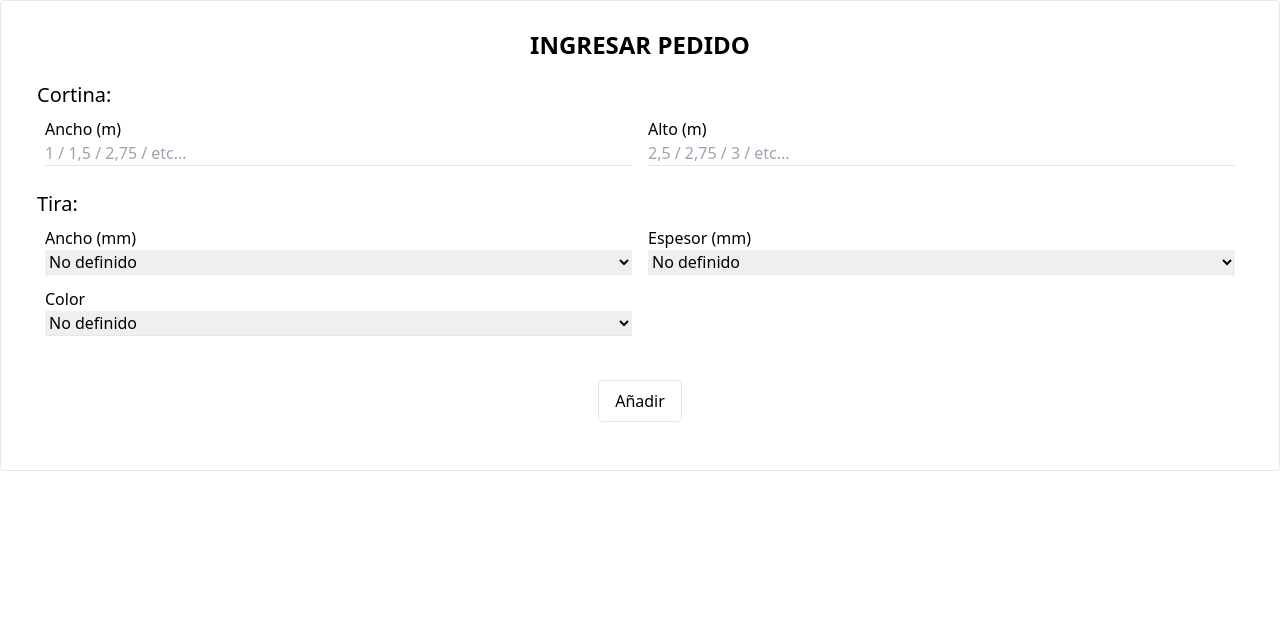
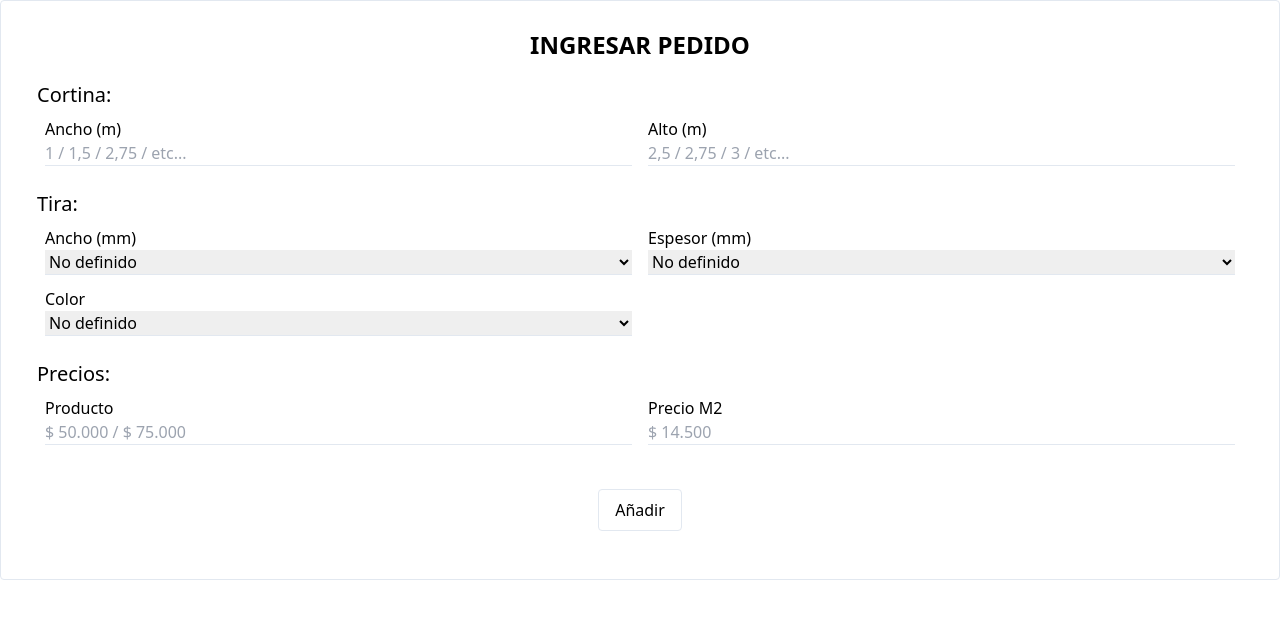
Before and after one commit to SantinoStimoli/Tecnicort, a React (Vite) app: page / in a window 1280 px wide. Shown: the top 618 px of the page. Built offline with nearby package versions, Linux system fonts and the light colour scheme.

Commit message:
new price modificable

```diff
--- a/src/App.tsx
+++ b/src/App.tsx
@@ -16,7 +16,9 @@ const App = () => {
     productHeight: number,
     stripWidth: number,
     stripThickness: number,
-    stripColor: string
+    stripColor: string,
+    price: number,
+    priceM2: number
   ): void => {
     let order: Order = {
       productWidth: productWidth,
@@ -25,10 +27,12 @@ const App = () => {
       stripThickness: stripThickness,
       stripColor: stripColor,
       price:
-        productHeight *
-        productWidth *
-        PRICEM2 *
-        (stripThickness === 3 ? 1.2 : 1),
+        price.toString() !== ""
+          ? price
+          : productHeight *
+            productWidth *
+            (priceM2.toString() !== "" ? priceM2 : PRICEM2) *
+            (stripThickness === 3 ? 1.2 : 1),
     };
     setOrders([...orders, order]);
   };
--- a/src/components/Form.tsx
+++ b/src/components/Form.tsx
@@ -1,26 +1,30 @@
-import { useRef } from 'react'
-import { FORM_DATA } from '../services/info'
+import { useRef } from "react";
+import { FORM_DATA, PRICEM2 } from "../services/info";
+import numberFormat from "../services/numberFormat";
 
 const Form = ({ addOrder, emptyList, emptyCondition }) => {
-
   const productWidth = useRef<HTMLInputElement>(null);
   const productHeight = useRef<HTMLInputElement>(null);
   const stripWidth = useRef<HTMLSelectElement>(null);
   const stripThickness = useRef<HTMLSelectElement>(null);
   const stripColor = useRef<HTMLSelectElement>(null);
+  const price = useRef<HTMLInputElement>(null);
+  const priceM2 = useRef<HTMLInputElement>(null);
 
   return (
-        <section className='static-bg' >
+    <section className="static-bg">
       <form
         className="modal"
         onSubmit={(e) => {
           e.preventDefault();
           addOrder(
-                        productWidth.current?.value || '',
-                        productHeight.current?.value || '',
-                        stripWidth.current?.value || '',
-                        stripThickness.current?.value || '',
-                        stripColor.current?.value || '',
+            productWidth.current?.value || "",
+            productHeight.current?.value || "",
+            stripWidth.current?.value || "",
+            stripThickness.current?.value || "",
+            stripColor.current?.value || "",
+            price.current?.value || "",
+            priceM2.current?.value || ""
           );
         }}
       >
@@ -29,13 +33,25 @@ const Form = ({ addOrder, emptyList, emptyCondition }) => {
           <h2>Cortina</h2>
 
           <section>
-                        <div className='div-input'>
+            <div className="div-input">
               <span>Ancho (m)</span>
-                            <input required ref={productWidth} type='number' step='any' placeholder='1 / 1,5 / 2,75 / etc...' />
+              <input
+                required
+                ref={productWidth}
+                type="number"
+                step="any"
+                placeholder="1 / 1,5 / 2,75 / etc..."
+              />
             </div>
-                        <div className='div-input'>
+            <div className="div-input">
               <span>Alto (m)</span>
-                            <input required ref={productHeight} type='number' step='any' placeholder='2,5 / 2,75 / 3 / etc...' />
+              <input
+                required
+                ref={productHeight}
+                type="number"
+                step="any"
+                placeholder="2,5 / 2,75 / 3 / etc..."
+              />
             </div>
           </section>
         </article>
@@ -43,52 +59,87 @@ const Form = ({ addOrder, emptyList, emptyCondition }) => {
         <article>
           <h2>Tira</h2>
           <section>
-                        <div className='div-input'>
+            <div className="div-input">
               <span>Ancho (mm)</span>
               <select required ref={stripWidth}>
                 <option value={undefined}>No definido</option>
                 {FORM_DATA.stripWidth.map((e, i) => {
                   return (
-                                        <option key={i} value={e}>{e}mm </option>
-                                    )
+                    <option key={i} value={e}>
+                      {e}mm{" "}
+                    </option>
+                  );
                 })}
               </select>
             </div>
-                        <div className='div-input'>
+            <div className="div-input">
               <span>Espesor (mm)</span>
               <select required ref={stripThickness}>
                 <option value={undefined}>No definido</option>
                 {FORM_DATA.stripThickness.map((e, i) => {
                   return (
-                                        <option key={i} value={e}>{e}mm </option>
-                                    )
+                    <option key={i} value={e}>
+                      {e}mm{" "}
+                    </option>
+                  );
                 })}
               </select>
             </div>
           </section>
 
-                    <section className='flex justify-center'>
-                        <div className='div-input'>
+          <section className="flex justify-center">
+            <div className="div-input">
               <span>Color</span>
               <select required ref={stripColor}>
                 <option value={undefined}>No definido</option>
                 {FORM_DATA.stripColor.map((e, i) => {
                   return (
-                                        <option key={i} value={e}>{e}</option>
-                                    )
+                    <option key={i} value={e}>
+                      {e}
+                    </option>
+                  );
                 })}
               </select>
             </div>
           </section>
         </article>
 
-                <footer className='footer'>
-                    <button type='submit'>Añadir</button>
-                    {emptyCondition && <button type='button' onClick={() => emptyList()}>Vaciar lista</button>}
+        <article>
+          <h2>Precios</h2>
+
+          <section>
+            <div className="div-input">
+              <span>Producto</span>
+              <input
+                ref={price}
+                type="number"
+                step="any"
+                placeholder={numberFormat(50000) + " / " + numberFormat(75000)}
+              />
+            </div>
+            <div className="div-input">
+              <span>Precio M2</span>
+              <input
+                ref={priceM2}
+                type="number"
+                step="any"
+                placeholder={numberFormat(PRICEM2)}
+              />
+            </div>
+          </section>
+        </article>
+
+        <footer className="footer">
+          <button type="submit">Añadir</button>
+          {emptyCondition && (
+            <button type="button" onClick={() => emptyList()}>
+              Vaciar lista
+            </button>
+          )}
         </footer>
       </form>
-        </section >
-    )
-}
+    </section>
+  );
+};
 
-export default Form
+export default Form;
--- a/src/components/PdfGenerator.tsx
+++ b/src/components/PdfGenerator.tsx
@@ -1,10 +1,10 @@
-import React, { useEffect, useState } from "react";
+import React, { useEffect, useRef, useState } from "react";
 import { Order } from "../interfaces/interfaces";
 import html2pdf from "html2pdf.js";
 import Table from "./Table";
 import { STRIP__PROPS } from "../services/info";
 import Footer from "./Footer";
-import fondo from "../assets/fondo.jpg";
+import LOGO from "../assets/LOGO-TECNICORT.png";
 
 interface Props {
   orders: Array<Order>;
@@ -19,6 +19,10 @@ const PdfGenerator: React.FC<Props> = ({
 }: Props) => {
   const [date, setDate] = useState("");
   const text = `Buen día, aquí le dejo el presupuesto del pedido que nos ha solicitado a través de nuestra página web. En caso de tener alguna duda o comentario, no dude en comunicarse con nosotros. Desde ya, muchas gracias y le deseamos que siga bien.`;
+
+  const [ShipmentTable, setShipmentTable] = useState(0);
+
+  const shipment = useRef<HTMLInputElement>(null);
 
   const copyText = (texto: string) => {
     const input = document.createElement("input");
@@ -98,14 +102,17 @@ const PdfGenerator: React.FC<Props> = ({
     <section className="modal-bg pdf">
       <article className="modal pdf">
         <section id="pdf-content">
-          <img
-            className="border-b-4 pb-5 border-dashed border-red-300"
-            src={fondo}
-            alt="Fondo"
-          />
+          <div className="w-full border-b-4 border-dashed border-red-300 p-3 flex items-baseline">
+            <img
+              className="w-[250px] flex-grow basis-0"
+              src={LOGO}
+              alt="Fondo"
+            />
+            <h1 id="title">Cortinas de PVC</h1>
+            <div className="w-[250px] flex-grow basis-0"></div>
+          </div>
           <p className="date">{date}</p>
-          <h1 id="title">Cortinas de PVC</h1>
-          <Table orders={orders} />
+          <Table orders={orders} shipment={ShipmentTable} />
           <Footer />
         </section>
 
@@ -114,6 +121,20 @@ const PdfGenerator: React.FC<Props> = ({
           <button type="button" onClick={() => refreshPage()}>
             Cancelar
           </button>
+          <input
+            onChange={() =>
+              setShipmentTable(
+                parseInt(
+                  shipment.current?.value !== "" ? shipment.current?.value : "0"
+                )
+              )
+            }
+            ref={shipment}
+            className="w-14 ml-5 text-center"
+            type="number"
+            step="any"
+            placeholder="Envío"
+          />
         </footer>
       </article>
     </section>
--- a/src/components/Table.tsx
+++ b/src/components/Table.tsx
@@ -6,9 +6,10 @@ import tableFormat from "../services/tableFormat";
 
 interface Props {
   orders: Array<Order>;
+  shipment: number;
 }
 
-const Table = ({ orders }: Props) => {
+const Table = ({ orders, shipment }: Props) => {
   return (
     <div className="flex flex-col px-28 gap-2">
       <table>
@@ -36,8 +37,20 @@ const Table = ({ orders }: Props) => {
         </tbody>
       </table>
 
+      {shipment === 0 ? (
+        ""
+      ) : (
+        <table className="ml-72 w-[300px]">
+          <tbody className="border border-red-500">
+            <tr>
+              <td>Envío:</td>
+              <td>{numberFormat(shipment)}</td>
+            </tr>
+          </tbody>
+        </table>
+      )}
+
       <InfoList />
-
       <TotalPrice orders={orders} />
     </div>
   );
--- a/src/services/info.ts
+++ b/src/services/info.ts
@@ -1,6 +1,6 @@
 import { FormData } from "../interfaces/interfaces";
 
-export const PRICEM2 = 12000;
+export const PRICEM2 = 14500;
 
 export const STRIP__PROPS = {
   width: "Ancho",
@@ -22,3 +22,5 @@ export const FORM_DATA: FormData = {
     "Plateado",
   ],
 };
+
+// Tengo que agregar input de precio, agregar input con precio m2, agregar input con envio
--- a/src/types/images.d.ts
+++ b/src/types/images.d.ts
@@ -1,4 +1,4 @@
-declare module '*.jpg' {
-    const value: any;
-    export default value;
+declare module "*.png" {
+  const value: any;
+  export default value;
 }
```
Also changed, not shown: src/styles/style.css (+39 -45 lines), src/assets/LOGO-TECNICORT.png (added), src/assets/fondo.jpg (deleted). Lines whose indentation alone changed are shown as unchanged.
